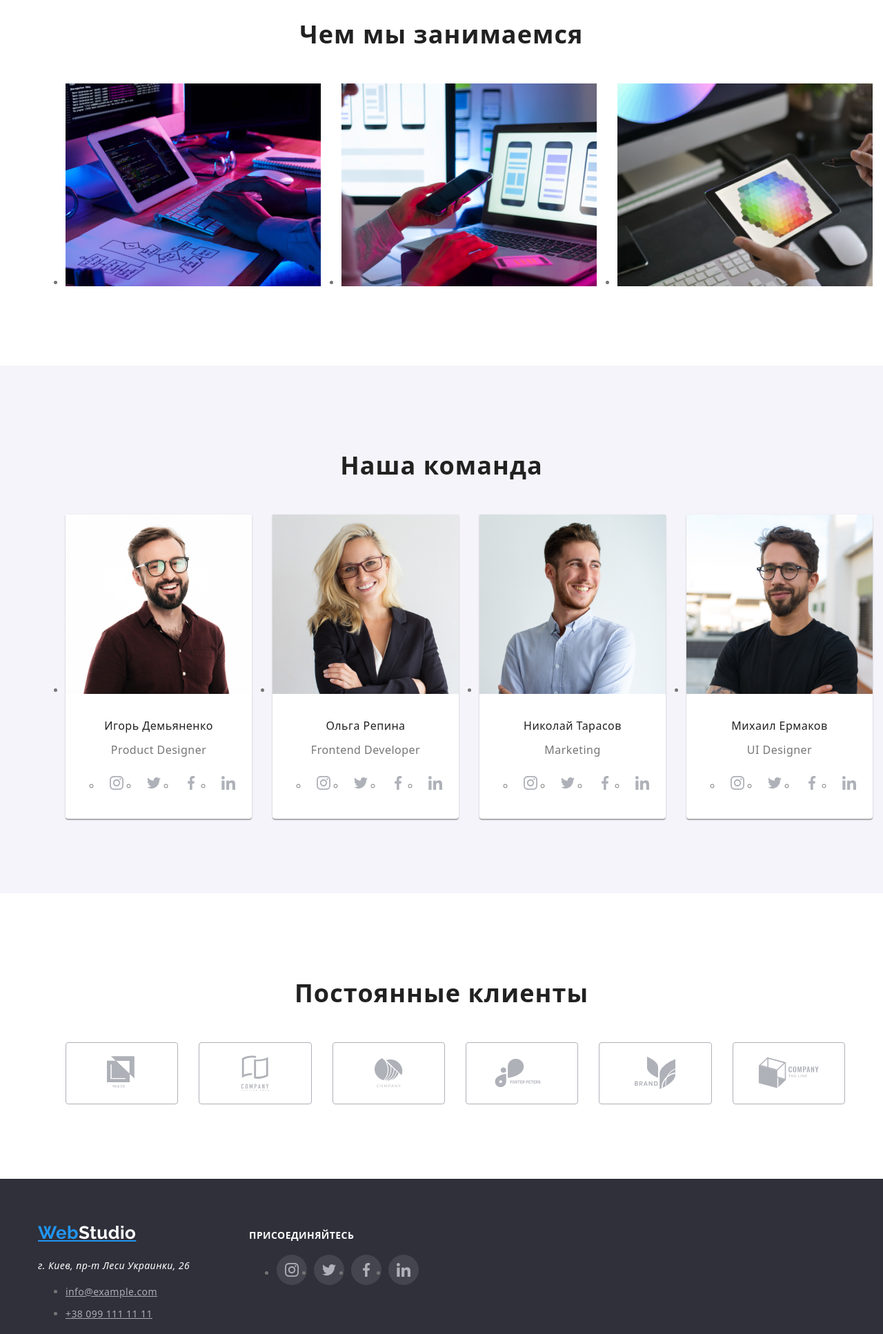
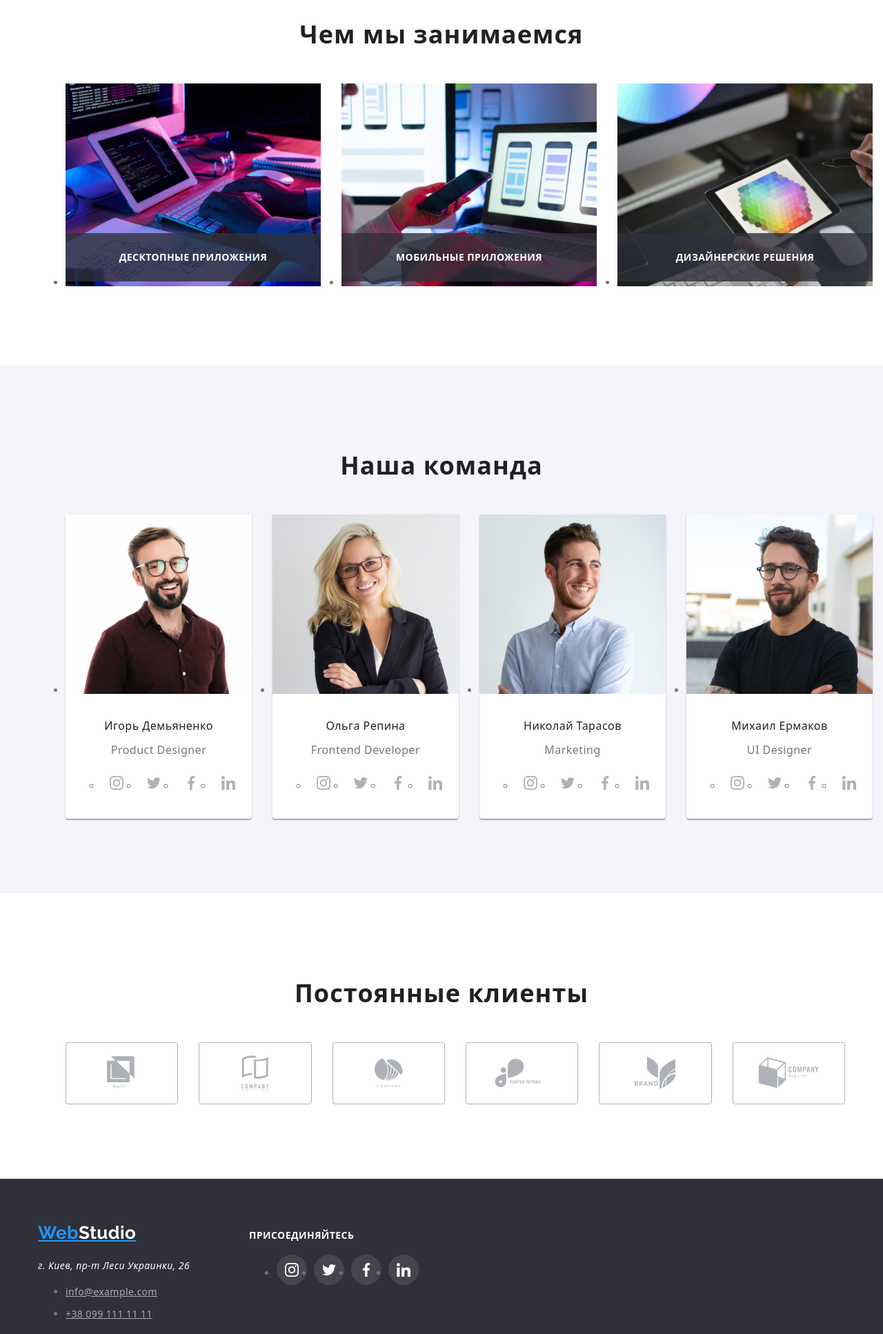
Before and after one commit to DanilMishchenko/goit-markup-hw-05, a plain HTML site: page index.html in a window 1280 px wide. Shown: the part 1180-3114 px from the top of the page at 69% size. Drawn offline with nearby package versions, Linux system fonts and the light colour scheme.

Commit message:
Исправлены ошибки

```diff
--- a/css/style.css
+++ b/css/style.css
@@ -115,6 +115,7 @@ header {
 
 .site-nav .link {
   color: var(--title-text-color);
+  transition: 250ms var(--time-function);
 }
 
 /* Контакты шапки */
@@ -148,6 +149,7 @@ header {
 .contacts-header .link {
   display: flex;
   align-items: center;
+  transition: 250ms var(--time-function);
 }
 
 /* Герой */
@@ -258,7 +260,7 @@ header {
   fill: #000000;
   background-color: #ffffff;
   border: 1px solid var(--modal-close-button-border-color);
-  transition: fill 500ms var(--time-function);
+  transition: fill 250ms var(--time-function);
 }
 
 /* Особенности */
@@ -304,8 +306,29 @@ header {
   display: flex;
 }
 
+.directions-list li {
+  position: relative;
+}
+
 .directions-list li:not(:last-child) {
   margin-right: 30px;
+}
+
+.direction-overlay {
+  position: absolute;
+  bottom: 0;
+  width: 100%;
+  height: 70px;
+  display: flex;
+  justify-content: center;
+  align-items: center;
+  font-weight: 700;
+  font-size: 14px;
+  line-height: 1.14;
+  letter-spacing: 0.03em;
+  text-transform: uppercase;
+  color: var(--main-color);
+  background-color: rgba(47, 48, 58, 0.8);
 }
 
 /* Секция Наша Команда */
@@ -364,7 +387,24 @@ header {
   width: 44px;
   height: 44px;
   border-radius: 50%;
+
+  fill: var(--main-color);
+  background-color: rgba(255, 255, 255, 0.1);
+  transition: 250ms var(--time-function);
+}
+
+.team .social-icon a {
+  display: flex;
+  justify-content: center;
+  align-items: center;
+
+  width: 44px;
+  height: 44px;
+  border-radius: 50%;
+
   fill: #afb1b8;
+  background-color: var(--main-color);
+  transition: 250ms var(--time-function), background-color 250ms var(--time-function);
 }
 
 .social-icon a:hover,
@@ -399,6 +439,7 @@ header {
   fill: #afb1b8;
   border: 1px solid #afb1b8;
   border-radius: 4px;
+  transition: 250ms var(--time-function);
 }
 
 .client-list a:hover,
@@ -439,6 +480,7 @@ header {
 
 .contacts-fooder a {
   color: var(--footer-contacts-text-color);
+  transition: 250ms var(--time-function);
 }
 
 .fooder .info {
@@ -459,15 +501,8 @@ header {
   color: var(--main-color);
 }
 
-.social-icon a {
-  display: flex;
-  justify-content: center;
-  align-items: center;
-  fill: #afb1b8;
-  background-color: rgba(255, 255, 255, 0.1);
-}
+/* Портфолио */
 
-/* Портфолио */
 .content-selector {
   display: flex;
   justify-content: center;
@@ -490,6 +525,7 @@ header {
   padding: 6px 22px;
   border: 0px;
   letter-spacing: 0.03em;
+  transition: 250ms var(--time-function), background-color 250ms var(--time-function);
 }
 
 .content-selector button:hover,
@@ -558,7 +594,7 @@ header {
   color: #fff;
   background-color: rgba(33, 150, 243, 0.9);
   transform: translateY(100%);
-  transition: transform 250ms;
+  transition: transform 250ms var(--time-function);
 }
 
 .project-link:hover .project-overlay,
--- a/index.html
+++ b/index.html
@@ -113,9 +113,18 @@
             <div class="container">
                 <h2 class="section-title">Чем мы занимаемся</h2>
                 <ul class="directions-list">
-                    <li><img src="./images/img_1.png" alt="technology1" width="370" /></li>
-                    <li><img src="./images/img_2.png" alt="technology2" width="370" /></li>
-                    <li><img src="./images/img_3.png" alt="technology3" width="370" /></li>
+                    <li>
+                        <p class="direction-overlay">Десктопные приложения </p>
+                        <img src="./images/img_1.png" alt="technology1" width="370" />
+                    </li>
+                    <li>
+                        <p class="direction-overlay">Мобильные приложения</p>
+                        <img src="./images/img_2.png" alt="technology2" width="370" />
+                    </li>
+                    <li>
+                        <p class="direction-overlay">Дизайнерские решения</p>
+                        <img src="./images/img_3.png" alt="technology3" width="370" />
+                    </li>
                 </ul>
             </div>
         </section>
```
